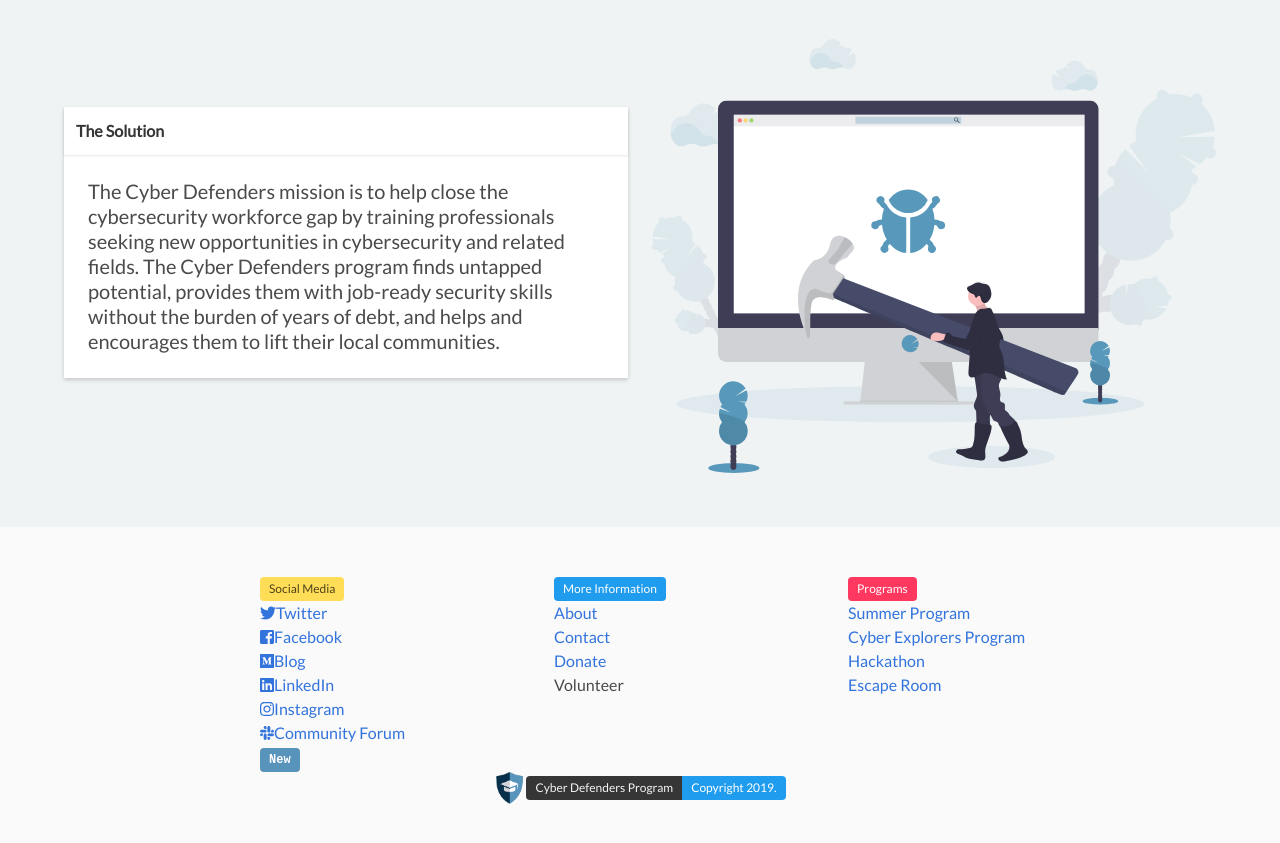
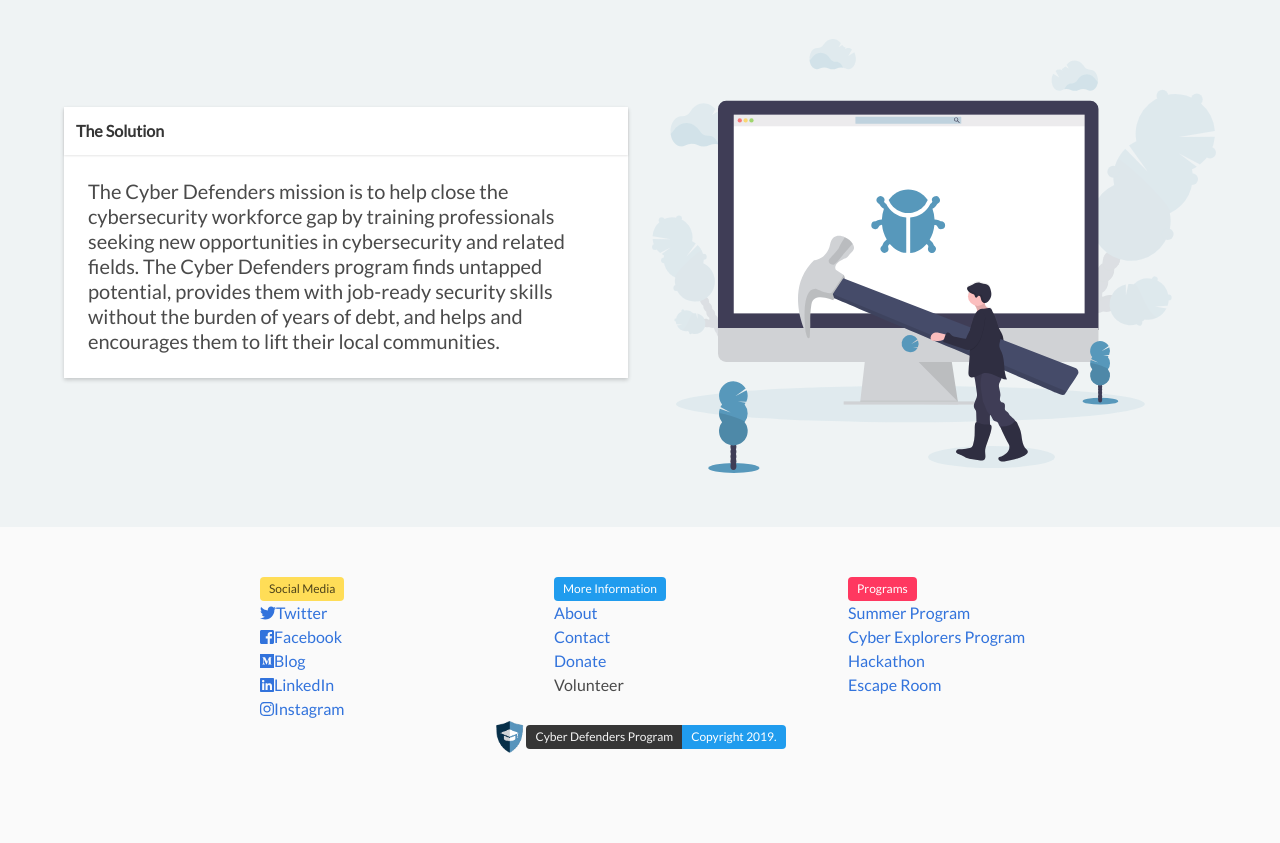
Before and after one commit to cyberdefendersprogram/www-homepage, a Jekyll site: the page built from index.html, in a window 1280 px wide and 900 px high, scrolled down 1514 px. Shown: the top 843 px of the window. Built offline with Jekyll 4.4.1, drawn with Linux system fonts in a browser that asks for light colours; nearby versions of some CDN libraries.

Commit message:
Update footer.html

```diff
--- a/_includes/footer.html
+++ b/_includes/footer.html
@@ -23,7 +23,7 @@
               <li><span class="icon-footer"><a href="{{ site.medium }}"><i class="fab fa-medium"></i>Blog</a></span></li>
               <li><span class="icon-footer"><a href="{{ site.linkedIn }}"><i class="fab fa-linkedin"></i>LinkedIn</a></span></li>
               <li><span class="icon-footer"><a href="{{ site.instagram }}"><i class="fab fa-instagram"></i>Instagram</a></span></li>
-              <li><span class="icon-footer"><a href="{{ site.spectrum }}"><i class="fab fa-slack"></i>Community Forum</a></span></li><span class="tag is-primary">New</span>
+              <!-- <li><span class="icon-footer"><a href="{{ site.spectrum }}"><i class="fab fa-slack"></i>Community Forum</a></span></li><span class="tag is-primary">New</span> -->
               </ul>
             </div>
             <div class="column is-3">
```
